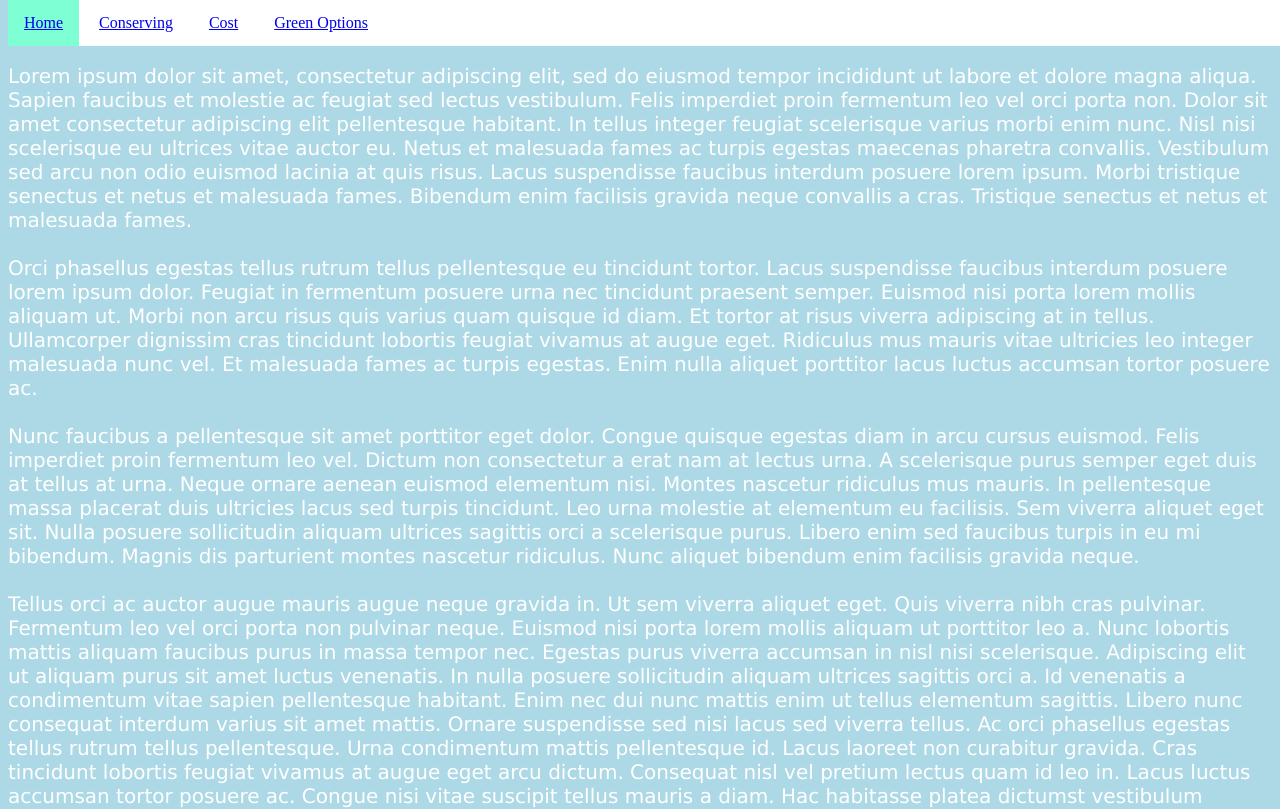
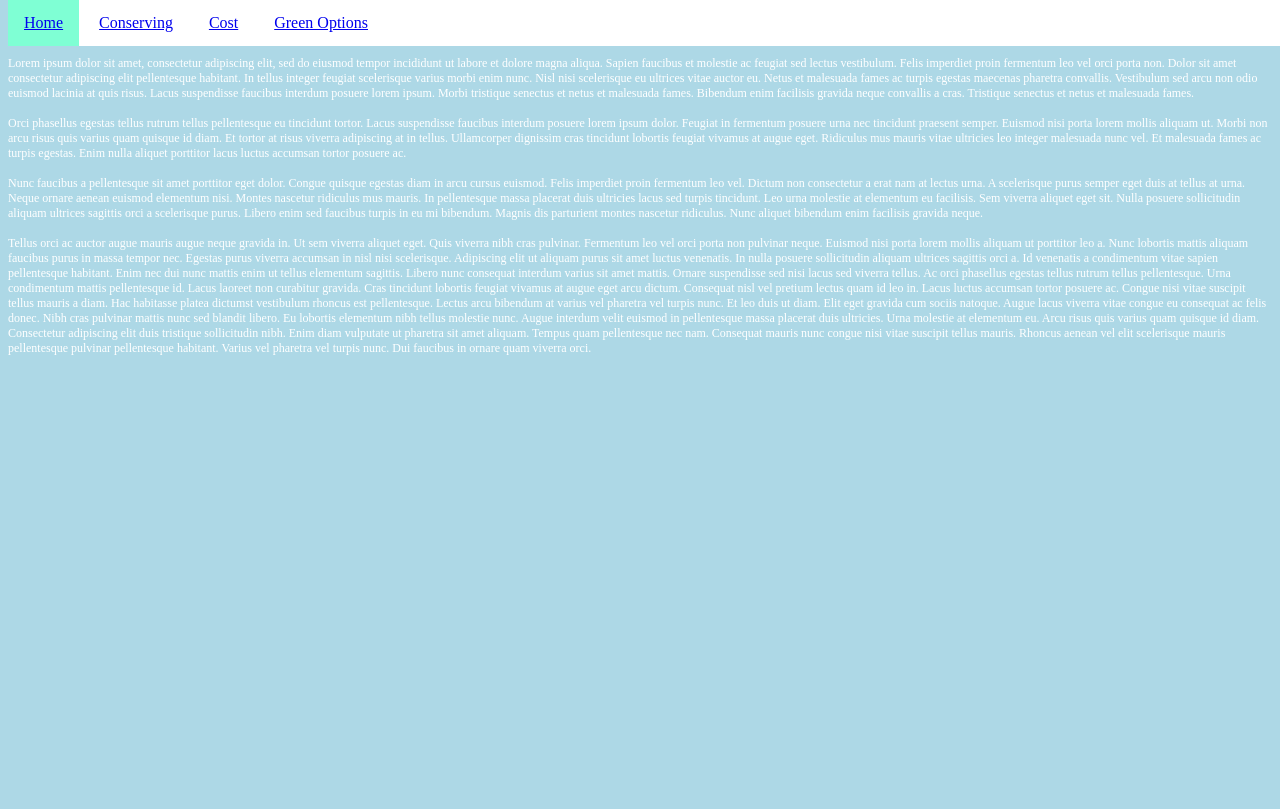
Before and after one commit to zahmbie1/TSAGreenWebsite, a plain HTML site: page index.html in a window 1280 px wide. Shown: the top 809 px of the page. Drawn offline with Linux system fonts and the light colour scheme.

Commit message:
wtf
<p> font size was 20px for some reason
font family defaults to times new roman

```diff
--- a/style.css
+++ b/style.css
@@ -8,8 +8,7 @@ h1 {
 }
 
 p {
-  font-family: verdana;
-  font-size: 20px;
+  font-size: 12px;
   color: #ffffff;
 }
 
```
